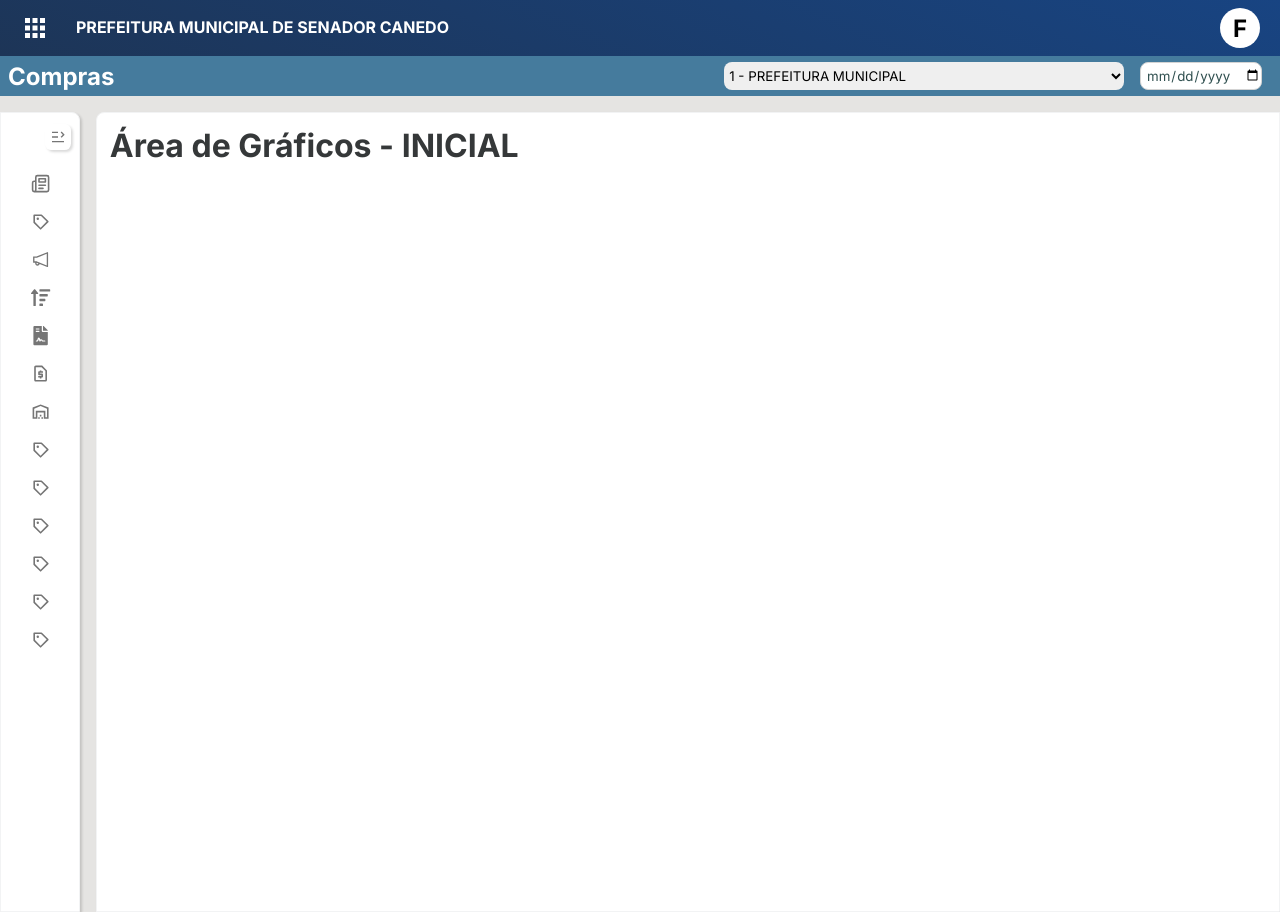
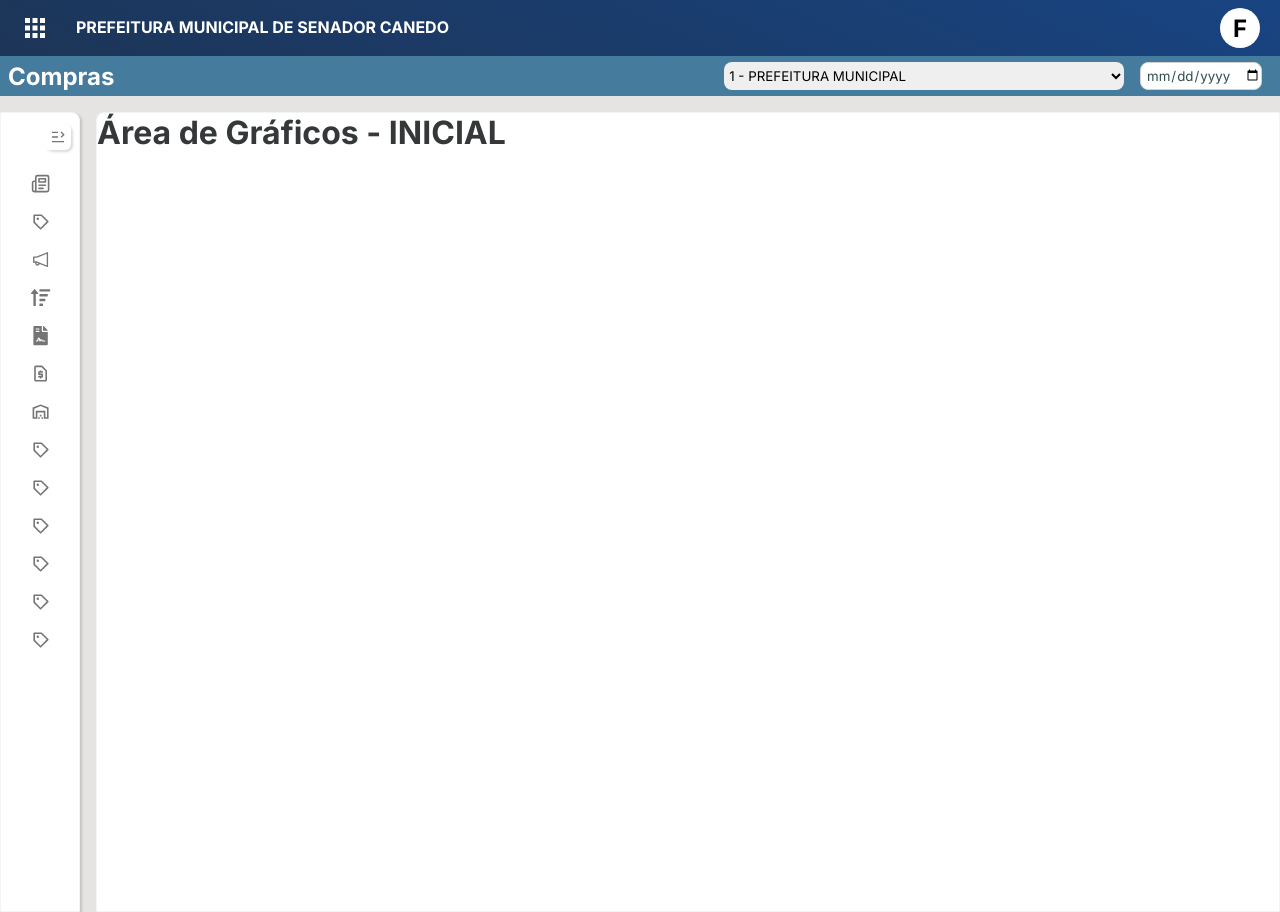
Before and after one commit to flaviohenriquedev/sigep_frontend, a Next.js app: page /manager/shopping in a window 1280 px wide. Built offline with nearby package versions, Linux system fonts and the light colour scheme.

Commit message:
Ajuste padding

```diff
--- a/src/components/layout/page/graphics/PageGraphics.module.css
+++ b/src/components/layout/page/graphics/PageGraphics.module.css
@@ -1,6 +1,7 @@
 .pagegraphics_children {
+    display: flex;
+    flex-direction: column;
     border-top-left-radius: var(--layout-border-radius);
-    padding: 1%;
     background-color: var(--elements-color);
     border: 1px solid var(--elements-border);
     box-shadow: rgba(0, 0, 0, 0.15) 1.95px 1.95px 2.6px;
--- a/src/components/layout/page/main/PageMain.module.css
+++ b/src/components/layout/page/main/PageMain.module.css
@@ -2,7 +2,7 @@
     display: flex;
     flex-direction: column;
     margin-left: 1rem;
-    width: inherit;
+    width: 100%;
 }
 
 .pagemain_info {
```
